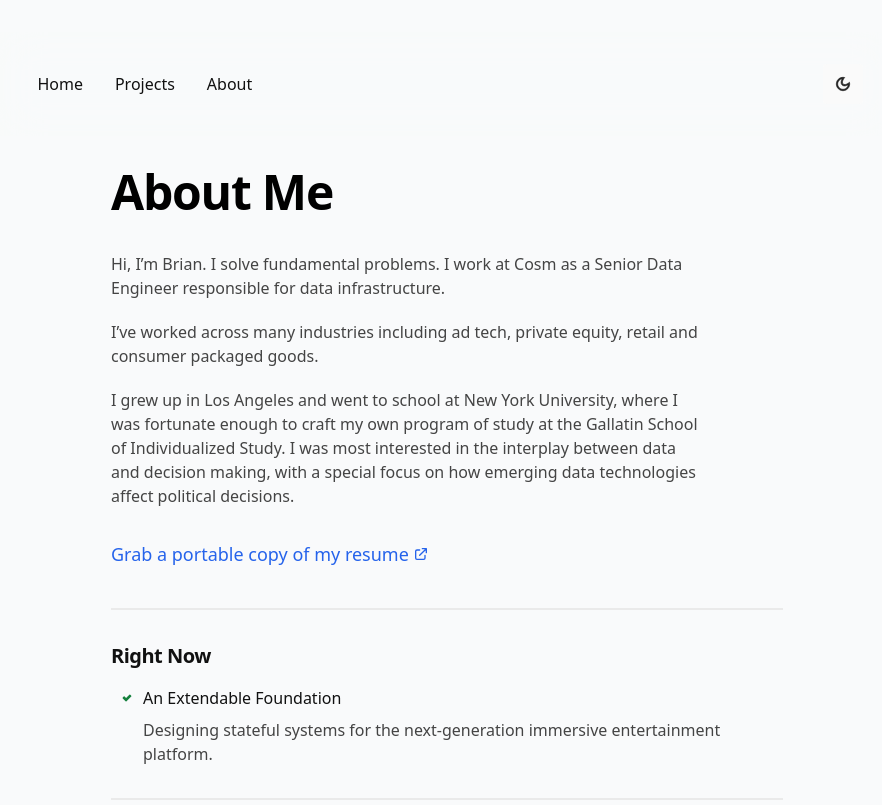
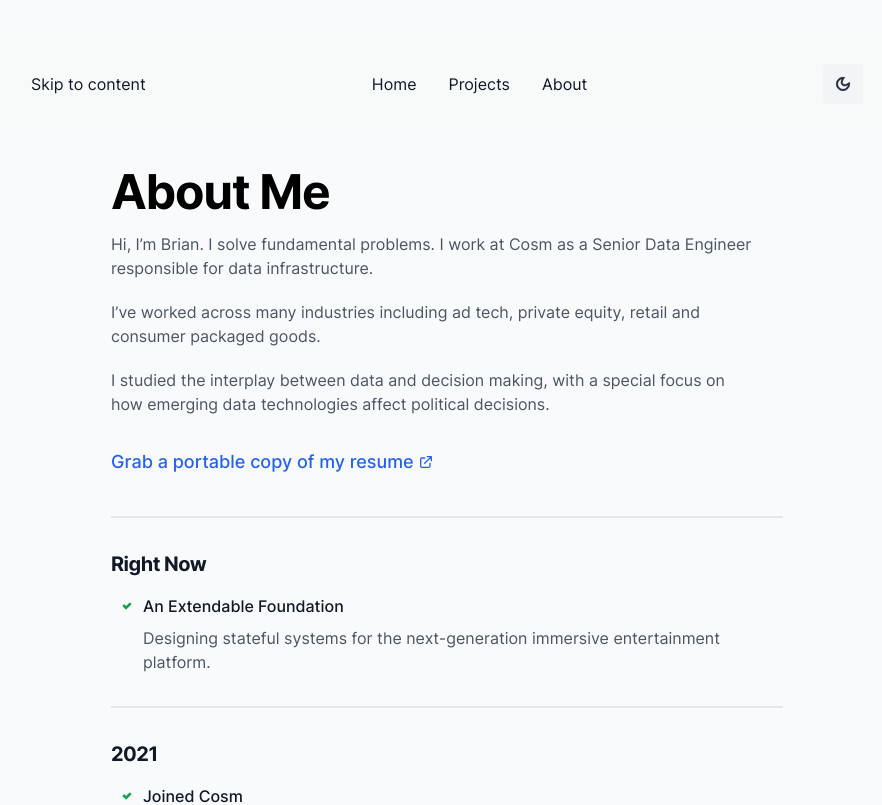
Before and after one commit to ahappypie/ahappypie.github.io, a Next.js app: page /about in a window 1280 px wide. Shown: the top 805 px of the page, without its empty margins (193-1075 px from the left). Built offline with nearby package versions, Linux system fonts and the light colour scheme.

Commit message:
Fixes and updates

```diff
--- a/components/timeline.tsx
+++ b/components/timeline.tsx
@@ -70,9 +70,10 @@ export default function Timeline() {
       <ul>
         <Step title="Joined BlueLine Grid">
           My first step in the world of software engineering. I supported
-          infrastructure and backend development. I was given the (fateful) job
-          of evaluating Scala and Akka for backend services - and haven't
-          written a line of Java since.
+          infrastructure and backend development. I configured Jenkins and
+          TestFlight for our iOS app, and was given the fateful job of
+          evaluating Scala and Akka for backend services - and haven't written a
+          line of Java since.
         </Step>
       </ul>
       <Divider />
--- a/components/timeline/step.tsx
+++ b/components/timeline/step.tsx
@@ -1,7 +1,7 @@
 export default function Step({ title, children }) {
   return (
     <li className="mb-4 ml-2">
-      <div className="flex items-center mb-2 text-green-700 dark:text-green-300">
+      <div className="flex items-center mb-2 text-green-600 dark:text-green-400">
         <span className="sr-only">Check</span>
         <svg className="h-4 w-4 mr-2" viewBox="0 0 24 24">
           <g
--- a/package.json
+++ b/package.json
@@ -1,12 +1,13 @@
 {
   "name": "ahappypie.github.io",
-  "version": "2.0.1",
+  "version": "2.0.2",
   "description": "",
   "main": "index.js",
   "scripts": {
     "test": "echo \"Error: no test specified\" && exit 1",
     "dev": "next dev",
     "build": "next build",
+    "lint": "next lint",
     "start": "next start",
     "build-gh-pages": "next build && next export -o ./docs/ && touch ./docs/.nojekyll"
   },
--- a/pages/_document.tsx
+++ b/pages/_document.tsx
@@ -12,7 +12,7 @@ export default function Document(props) {
           crossOrigin="anonymous"
         />
       </Head>
-      <body className="bg-white dark:bg-black text-white dark:text-black">
+      <body className="bg-gray-50 dark:bg-gray-900 text-white dark:text-black">
         <Main />
         <NextScript />
       </body>
--- a/pages/about.tsx
+++ b/pages/about.tsx
@@ -18,11 +18,9 @@ export default function About() {
             equity, retail and consumer packaged goods.
           </p>
           <p>
-            I grew up in Los Angeles and went to school at New York University,
-            where I was fortunate enough to craft my own program of study at the
-            Gallatin School of Individualized Study. I was most interested in
-            the interplay between data and decision making, with a special focus
-            on how emerging data technologies affect political decisions.
+            I studied the interplay between data and decision making, with a
+            special focus on how emerging data technologies affect political
+            decisions.
           </p>
         </div>
         <h3 className="font-medium mb-2 text-lg">
--- a/pages/index.tsx
+++ b/pages/index.tsx
@@ -17,11 +17,15 @@ export default function Home() {
         </p>
         <p className="prose text-gray-600 dark:text-gray-400">
           <Link href="/projects">
-            <a>Take a look at some of my projects</a>
+            <a className="text-gray-600 hover:text-gray-700 dark:text-gray-400 dark:hover:text-gray-200">
+              Take a look at some of my projects
+            </a>
           </Link>
           {' or '}
           <Link href="/about">
-            <a>or learn more about me.</a>
+            <a className="text-gray-600 hover:text-gray-700 dark:text-gray-400 dark:hover:text-gray-200">
+              or learn more about me.
+            </a>
           </Link>
         </p>
       </div>
--- a/styles/global.css
+++ b/styles/global.css
@@ -8,195 +8,4 @@
     font-weight: 100 900;
     font-display: optional;
     src: url(/fonts/inter-var-latin.woff2) format('woff2');
-    unicode-range: U+0000-00FF, U+0131, U+0152-0153, U+02BB-02BC, U+02C6, U+02DA,
-    U+02DC, U+2000-206F, U+2074, U+20AC, U+2122, U+2191, U+2193, U+2212, U+2215,
-    U+FEFF, U+FFFD;
 }
-
-::selection {
-    background-color: #47a3f3;
-    color: #fefefe;
-}
-
-html {
-    min-width: 360px;
-    scroll-behavior: smooth;
-}
-
-#__next {
-    display: flex;
-    flex-direction: column;
-    min-height: 100vh;
-}
-
-.sticky-nav {
-    position: sticky;
-    z-index: 10;
-    top: 0;
-    backdrop-filter: saturate(180%) blur(20px);
-    transition: background-color 0.1 ease-in-out;
-}
-
-.skip-nav {
-    @apply absolute px-4 py-2 transition-transform duration-200 transform -translate-y-12 focus:translate-y-3 -top-8;
-}
-
-@supports not (backdrop-filter: none) {
-    .sticky-nav {
-        backdrop-filter: none;
-        @apply bg-opacity-100;
-    }
-}
-
-.prose .anchor {
-    @apply absolute invisible;
-
-    margin-left: -1em;
-    padding-right: 0.5em;
-    width: 80%;
-    max-width: 700px;
-    cursor: pointer;
-}
-
-.anchor:hover {
-    @apply visible no-underline;
-}
-
-.prose .anchor:after {
-    @apply text-gray-300 dark:text-gray-700;
-    content: '#';
-}
-
-.prose *:hover > .anchor {
-    @apply visible no-underline;
-}
-
-.prose pre {
-    @apply border border-gray-200 bg-gray-50 dark:border-gray-700 dark:bg-gray-900;
-}
-
-.prose code {
-    @apply text-gray-800 dark:text-gray-200 px-1 py-0.5 border border-gray-100 dark:border-gray-800 rounded-md bg-gray-100 dark:bg-gray-900;
-}
-
-.prose img {
-    /* Don't apply styles to next/image */
-    @apply m-0;
-}
-
-.prose > :first-child {
-    /* Override removing top margin, causing layout shift */
-    margin-top: 1.25em !important;
-    margin-bottom: 1.25em !important;
-}
-
-.token.comment,
-.token.prolog,
-.token.doctype,
-.token.cdata {
-    @apply text-gray-700 dark:text-gray-300;
-}
-
-.token.punctuation {
-    @apply text-gray-700 dark:text-gray-300;
-}
-
-.token.property,
-.token.tag,
-.token.boolean,
-.token.number,
-.token.constant,
-.token.symbol,
-.token.deleted {
-    @apply text-green-500;
-}
-
-.token.selector,
-.token.attr-name,
-.token.string,
-.token.char,
-.token.builtin,
-.token.inserted {
-    @apply text-purple-500;
-}
-
-.token.operator,
-.token.entity,
-.token.url,
-.language-css .token.string,
-.style .token.string {
-    @apply text-yellow-500;
-}
-
-.token.atrule,
-.token.attr-value,
-.token.keyword {
-    @apply text-blue-500;
-}
-
-.token.function,
-.token.class-name {
-    @apply text-pink-500;
-}
-
-.token.regex,
-.token.important,
-.token.variable {
-    @apply text-yellow-500;
-}
-
-code[class*='language-'],
-pre[class*='language-'] {
-    @apply text-gray-800 dark:text-gray-50;
-}
-
-pre::-webkit-scrollbar {
-    display: none;
-}
-
-pre {
-    -ms-overflow-style: none; /* IE and Edge */
-    scrollbar-width: none; /* Firefox */
-}
-
-.remark-code-title {
-    @apply px-5 py-3 font-mono text-sm font-bold text-gray-800 bg-gray-200 border border-b-0 border-gray-200 rounded-t dark:text-gray-200 dark:border-gray-700 dark:bg-gray-800;
-}
-
-.remark-code-title + pre {
-    @apply mt-0 rounded-t-none;
-}
-
-.mdx-marker {
-    @apply block px-4 -mx-4 bg-gray-100 border-l-4 border-blue-500 dark:bg-gray-800;
-}
-
-/* Remove Safari input shadow on mobile */
-input[type='text'],
-input[type='email'] {
-    -webkit-appearance: none;
-    -moz-appearance: none;
-    appearance: none;
-}
-
-.metric-card > a {
-    @apply no-underline;
-}
-
-.metric-card > p {
-    @apply my-2;
-}
-
-.step > h3 {
-    @apply my-0;
-}
-
-.prose .tweet a {
-    text-decoration: inherit;
-    font-weight: inherit;
-}
-
-table {
-    display: block;
-    overflow-y: scroll;
-}
--- a/tailwind.config.js
+++ b/tailwind.config.js
@@ -1,94 +1,13 @@
-const { spacing, fontFamily } = require('tailwindcss/defaultTheme');
+const { fontFamily } = require('tailwindcss/defaultTheme');
 
 module.exports = {
   content: ['./pages/**/*.tsx', './components/**/*.tsx', './layouts/**/*.tsx'],
   darkMode: 'class',
   theme: {
     extend: {
-      colors: {
-        'blue-opaque': 'rgb(13 42 148 / 18%)',
-        gray: {
-          0: '#fff',
-          100: '#fafafa',
-          200: '#eaeaea',
-          300: '#999999',
-          400: '#888888',
-          500: '#666666',
-          600: '#444444',
-          700: '#333333',
-          800: '#222222',
-          900: '#111111'
-        }
-      },
       fontFamily: {
-        sans: ['IBM Plex Sans', ...fontFamily.sans]
-      },
-      typography: (theme) => ({
-        DEFAULT: {
-          css: {
-            color: theme('colors.gray.700'),
-            a: {
-              color: theme('colors.blue.500'),
-              '&:hover': {
-                color: theme('colors.blue.700')
-              },
-              code: { color: theme('colors.blue.400') }
-            },
-            'h2,h3,h4': {
-              'scroll-margin-top': spacing[32]
-            },
-            thead: {
-              borderBottomColor: theme('colors.gray.200')
-            },
-            code: { color: theme('colors.pink.500') },
-            'blockquote p:first-of-type::before': false,
-            'blockquote p:last-of-type::after': false
-          }
-        },
-        dark: {
-          css: {
-            color: theme('colors.gray.200'),
-            a: {
-              color: theme('colors.blue.400'),
-              '&:hover': {
-                color: theme('colors.blue.600')
-              },
-              code: { color: theme('colors.blue.400') }
-            },
-            blockquote: {
-              borderLeftColor: theme('colors.gray.700'),
-              color: theme('colors.gray.300')
-            },
-            'h2,h3,h4': {
-              color: theme('colors.gray.100'),
-              'scroll-margin-top': spacing[32]
-            },
-            hr: { borderColor: theme('colors.gray.700') },
-            ol: {
-              li: {
-                '&:before': { color: theme('colors.gray.500') }
-              }
-            },
-            ul: {
-              li: {
-                '&:before': { backgroundColor: theme('colors.gray.500') }
-              }
-            },
-            strong: { color: theme('colors.gray.100') },
-            thead: {
-              th: {
-                color: theme('colors.gray.100')
-              },
-              borderBottomColor: theme('colors.gray.600')
-            },
-            tbody: {
-              tr: {
-                borderBottomColor: theme('colors.gray.700')
-              }
-            }
-          }
-        }
-      })
+        sans: ['Inter', ...fontFamily.sans]
+      }
     }
   },
   variants: {
```
Also changed, not shown: tsconfig.json (+5 -2 lines), 7 other files (tests, documents, lock files or other folders).
